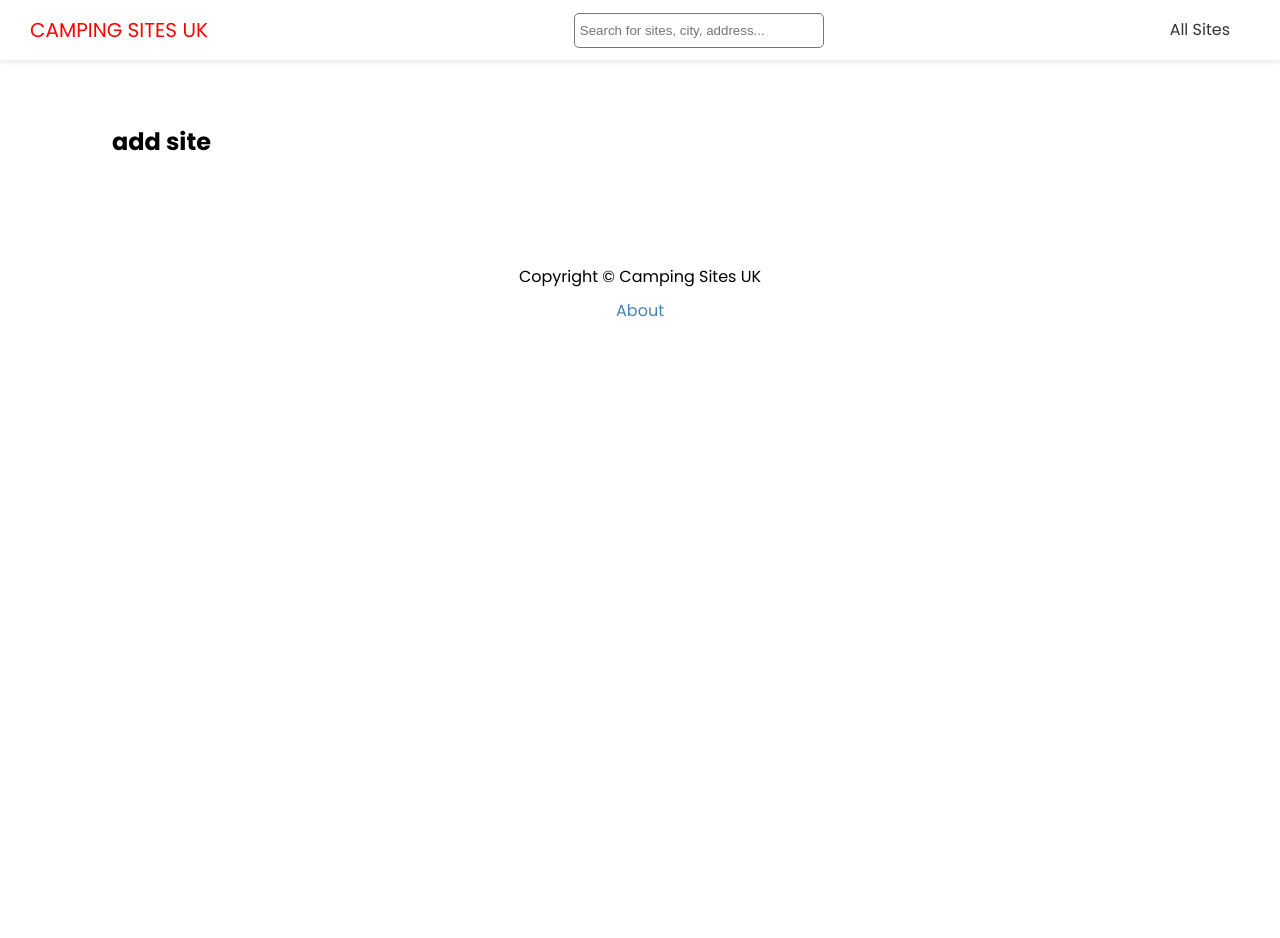
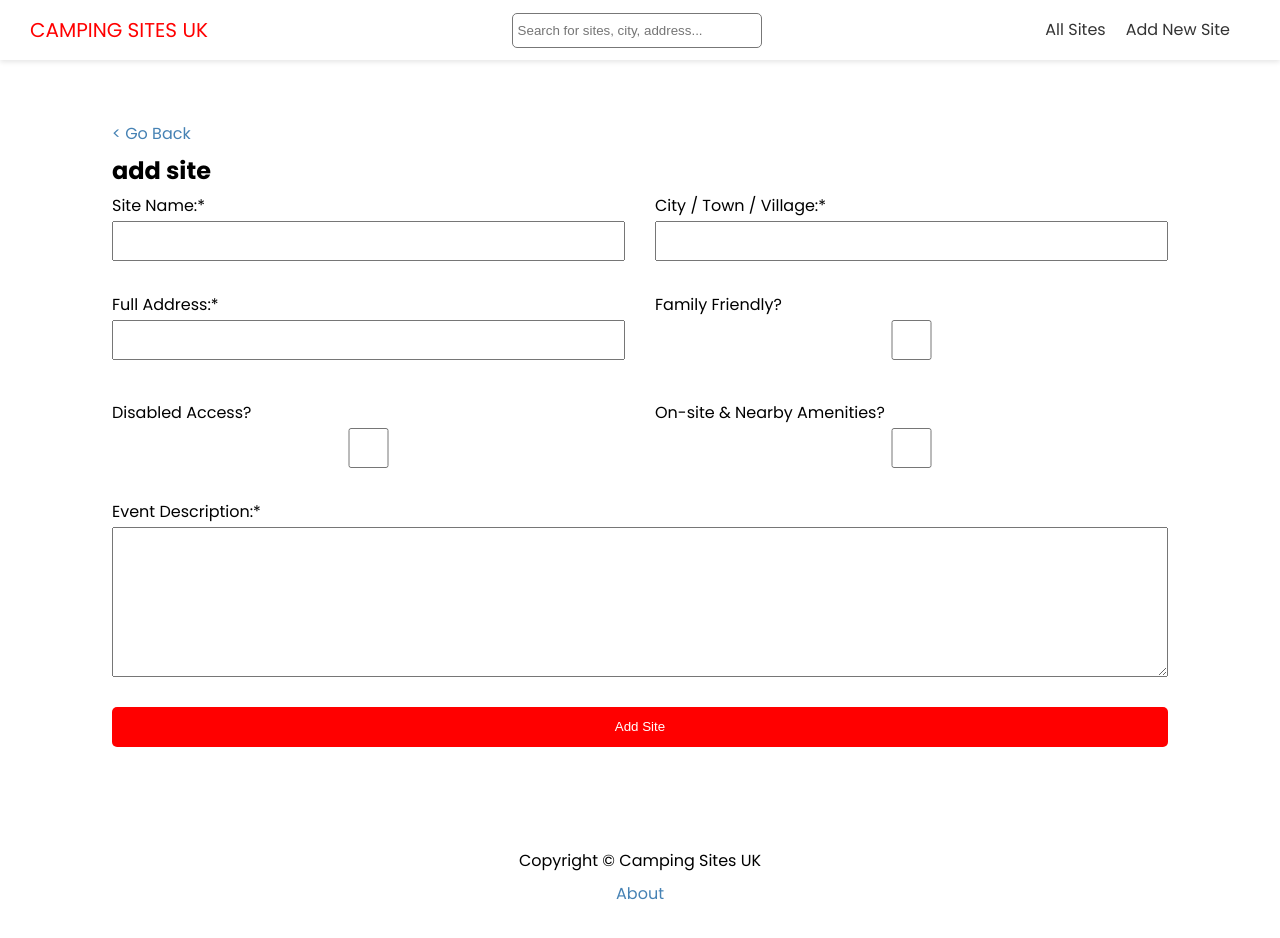
Before and after one commit to Norbs89/camping-site-frontend, a Next.js app: page /sites/add in a window 1280 px wide. Shown: the top 938 px of the page. Before the commit the page ends 800 px from the top, so only its background shows below. Built offline with nearby package versions, Linux system fonts and the light colour scheme; no server answers.

Commit message:
ver. 0.5.0 update - full notes in readme

```diff
--- a/components/Header.jsx
+++ b/components/Header.jsx
@@ -18,6 +18,11 @@ const Header = () => {
               <a>All Sites</a>
             </Link>
           </li>
+          <li>
+            <Link href="/sites/add">
+              <a>Add New Site</a>
+            </Link>
+          </li>
         </ul>
       </nav>
     </header>
--- a/components/Showcase.jsx
+++ b/components/Showcase.jsx
@@ -3,7 +3,7 @@ import styles from "@/styles/Showcase.module.css";
 const Showcase = () => {
   return (
     <div className={styles.showcase}>
-      <h1>Welcome to Camping Sites UK!</h1>
+      <h1>Welcome to Camping Sites UK</h1>
       <h2>Find your next adventure</h2>
     </div>
   );
--- a/components/SiteItem.jsx
+++ b/components/SiteItem.jsx
@@ -1,5 +1,6 @@
 import Link from "next/link";
 import Image from "next/image";
+import Icons from "./Icons";
 import styles from "@/styles/SiteItem.module.css";
 
 const SiteItem = ({ site }) => {
@@ -19,6 +20,9 @@ const SiteItem = ({ site }) => {
       <div className={styles.info}>
         <h3>{site.name}</h3>
         <p>{site.city}</p>
+        <div className={styles.icons}>
+          <Icons site={site} />
+        </div>
       </div>
       <div className={styles.link}>
         <Link href={`/sites/${site.slug}`}>
--- a/package.json
+++ b/package.json
@@ -12,6 +12,7 @@
     "qs": "^6.10.1",
     "react": "17.0.2",
     "react-dom": "17.0.2",
-    "react-icons": "^4.2.0"
+    "react-icons": "^4.2.0",
+    "react-toastify": "^7.0.4"
   }
 }
--- a/pages/sites/add.js
+++ b/pages/sites/add.js
@@ -1,9 +1,148 @@
 import Layout from "@/components/Layout";
+import { useState } from "react";
+import { useRouter } from "next/router";
+import Link from "next/link";
+import { ToastContainer, toast } from "react-toastify";
+import validator from "../../utils/utils";
+import { API_URL } from "@/config/index";
+import styles from "@/styles/AddSite.module.css";
+import "react-toastify/dist/ReactToastify.css";
 
 const AddSitePage = () => {
+  const [values, setValues] = useState({
+    name: "",
+    city: "",
+    address: "",
+    description: "",
+    familyFriendly: false,
+    easyAccess: false,
+    amenitiesNearby: false,
+    booking: "",
+  });
+
+  const router = useRouter();
+
+  const handleSubmit = async (e) => {
+    e.preventDefault();
+
+    if (
+      validator([values.name, values.city, values.address, values.description])
+        .length !== 4
+    ) {
+      toast.error("Please fill in all required fields!");
+    }
+
+    const res = await fetch(`${API_URL}/sites`, {
+      method: "POST",
+      headers: {
+        "Content-Type": "application/json",
+      },
+      body: JSON.stringify(values),
+    });
+
+    if (!res.ok) {
+      toast.error("Something went wrong, please try again!");
+    } else {
+      const site = await res.json();
+      router.push(`/sites/${site.slug}`);
+    }
+  };
+
+  const handleInputChange = (e) => {
+    const { name, value } = e.target;
+    setValues({ ...values, [name]: value });
+  };
+
+  const handleCheckbox = (e) => {
+    const { name, checked } = e.target;
+    setValues({ ...values, [name]: checked });
+  };
+
   return (
     <Layout title="Add a new site | Find the best camping sites UK">
+      <Link href="/sites">&lt; Go Back</Link>
       <h2>add site</h2>
+      <ToastContainer />
+      <form onSubmit={handleSubmit} className={styles.form}>
+        <div className={styles.grid}>
+          <div>
+            <label htmlFor="name">Site Name:*</label>
+            <input
+              type="text"
+              id="name"
+              name="name"
+              value={values.name}
+              onChange={handleInputChange}
+            />
+          </div>
+          <div>
+            <label htmlFor="city">City / Town / Village:*</label>
+            <input
+              type="text"
+              name="city"
+              id="city"
+              value={values.city}
+              onChange={handleInputChange}
+            />
+          </div>
+          <div>
+            <label htmlFor="address">Full Address:*</label>
+            <input
+              type="text"
+              name="address"
+              id="address"
+              value={values.address}
+              onChange={handleInputChange}
+            />
+          </div>
+
+          <div>
+            <label htmlFor="familyFriendly">Family Friendly?</label>
+            <input
+              type="checkbox"
+              name="familyFriendly"
+              id="familyFriendly"
+              value={values.familyFriendly}
+              onChange={handleCheckbox}
+            />
+          </div>
+          <div>
+            <label htmlFor="easyAccess">Disabled Access?</label>
+            <input
+              type="checkbox"
+              name="easyAccess"
+              id="easyAccess"
+              value={values.easyAccess}
+              onChange={handleCheckbox}
+            />
+          </div>
+          <div>
+            <label htmlFor="amenitiesNearby">
+              On-site &amp; Nearby Amenities?
+            </label>
+            <input
+              type="checkbox"
+              name="amenitiesNearby"
+              id="amenitiesNearby"
+              value={values.amenitiesNearby}
+              onChange={handleCheckbox}
+            />
+          </div>
+        </div>
+
+        <div>
+          <label htmlFor="description">Event Description:*</label>
+          <textarea
+            type="text"
+            name="description"
+            id="description"
+            value={values.description}
+            onChange={handleInputChange}
+          ></textarea>
+        </div>
+
+        <input type="submit" value="Add Site" className="btn" />
+      </form>
     </Layout>
   );
 };
--- /dev/null
+++ b/styles/AddSite.module.css
@@ -0,0 +1,39 @@
+.form label {
+  display: block;
+}
+
+.form input {
+  width: 100%;
+  height: 40px;
+  padding: 5px;
+}
+
+.form textarea {
+  width: 100%;
+  height: 150px;
+}
+
+.form input[type="submit"] {
+  display: block;
+  width: 100%;
+  margin: 20px 0 30px;
+}
+
+.form .file {
+  border: 1px #ccc solid;
+  background-color: #f4f4f4;
+  padding: 10px;
+}
+
+.grid {
+  display: grid;
+  grid-template-columns: 1fr 1fr;
+  gap: 30px;
+  margin-bottom: 20px;
+}
+
+@media (max-width: 600px) {
+  .grid {
+    grid-template-columns: 1fr;
+  }
+}
--- a/styles/SiteItem.module.css
+++ b/styles/SiteItem.module.css
@@ -16,6 +16,10 @@
   flex: 2;
 }
 
+/* .icons {
+  width: 70%;
+} */
+
 @media (max-width: 600px) {
   .site {
     flex-direction: column;
--- /dev/null
+++ b/utils/utils.js
@@ -0,0 +1,7 @@
+const validator = (fields) => {
+  return fields.filter((field) => {
+    return field !== "";
+  });
+};
+
+export default validator;
```
Also changed, not shown: components/Icons.jsx (added, +23 -0 lines), pages/sites/[slug].js (+9 -1 lines), styles/Icons.module.css (added, +19 -0 lines), 2 other files (tests, documents, lock files or other folders).
